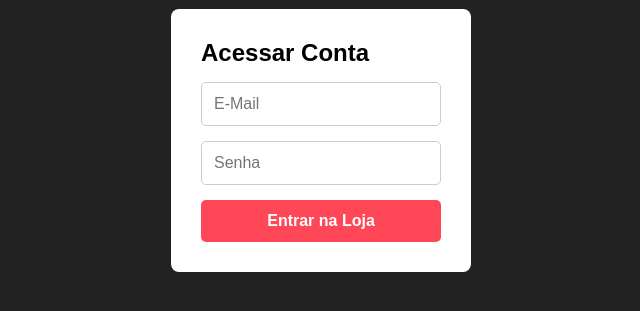
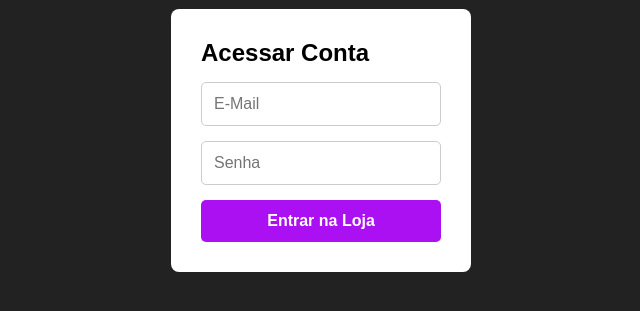
Before and after one commit to StarLincoln/Loja-de-Games---Cogumelo-Store, a web app: file public/login.html in a window 1280 px wide. Shown: the part 260-571 px from the top of the page, without its empty margins (319-959 px from the left). Run offline with its HTML, style and script files only (its server is not run), Linux system fonts and the light colour scheme.

Commit message:
atualizações

```diff
--- a/public/index.html
+++ b/public/index.html
@@ -4,7 +4,7 @@
     <meta charset="UTF-8">
     <meta name="viewport" content="width=device-width, initial-scale=1.0">
     <title>Cogumelo Store Inicio</title>
-    <link rel="stylesheet" href="css/style.css">
+    <link rel="stylesheet" href="style.css">
 </head>
 <body class="bg-home">
     <div class="container-centro">
@@ -13,6 +13,4 @@
     </div>
     <script src="script.js"></script>
 </body>
-
-</body>
 </html>
--- a/public/login.html
+++ b/public/login.html
@@ -4,7 +4,7 @@
     <meta charset="UTF-8">
     <meta name="viewport" content="width=device-width, initial-scale=1.0">
     <title>Cogumelo Store Login</title>
-    <link rel="stylesheet" href="css/style.css">
+    <link rel="stylesheet" href="style.css">
 </head>
 <body class="bg-login">
     <div class="card-login">
--- a/public/script.js
+++ b/public/script.js
@@ -9,7 +9,7 @@ if (btnIrLogin) {
 const btnAutenticar = document.getElementById('btnAutenticar');
 if (btnAutenticar) {
     btnAutenticar.addEventListener('click', () => {
-        alert('Login feito com sucesso! Entrando na loja...');
+        alert('Login realizando Entrando na loja');
         window.location.href = 'https://google.com';
     });
 }
--- a/public/style.css
+++ b/public/style.css
@@ -7,7 +7,7 @@
 }
 
 .bg-home {
-    background: url('https://unsplash.com') no-repeat center center/cover;
+    background: url('image.png') no-repeat center center/cover;
     height: 100vh;
     display: flex;
     justify-content: center;
@@ -55,7 +55,7 @@ input {
 }
 
 button {
-    background-color: #ff4757;
+    background-color: #aa10f1;
     color: white;
     cursor: pointer;
     font-weight: bold;
@@ -63,5 +63,5 @@ button {
 }
 
 button:hover {
-    background-color: #e84118;
+    background-color: #aa10f1;
 }
```
Also changed, not shown: package.json (+12 -0 lines), public/image.png (added), 1 other file.
